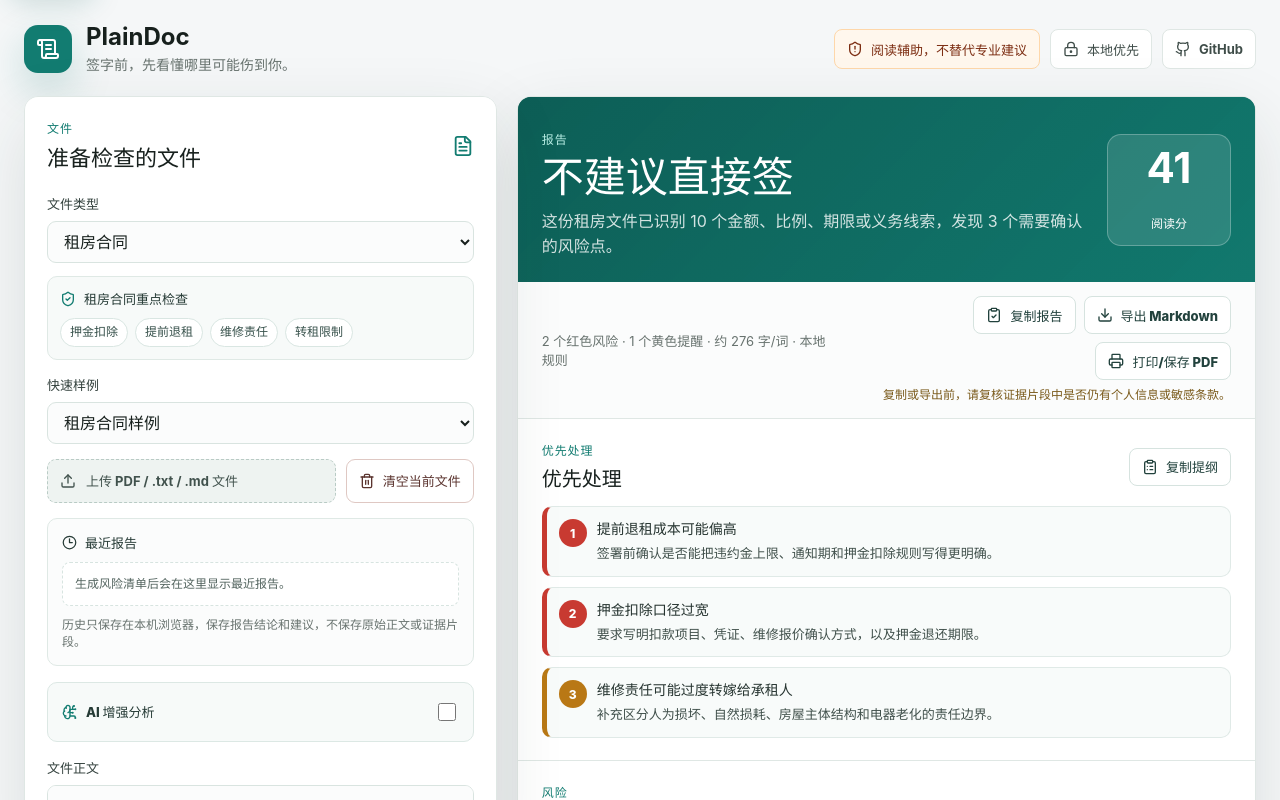
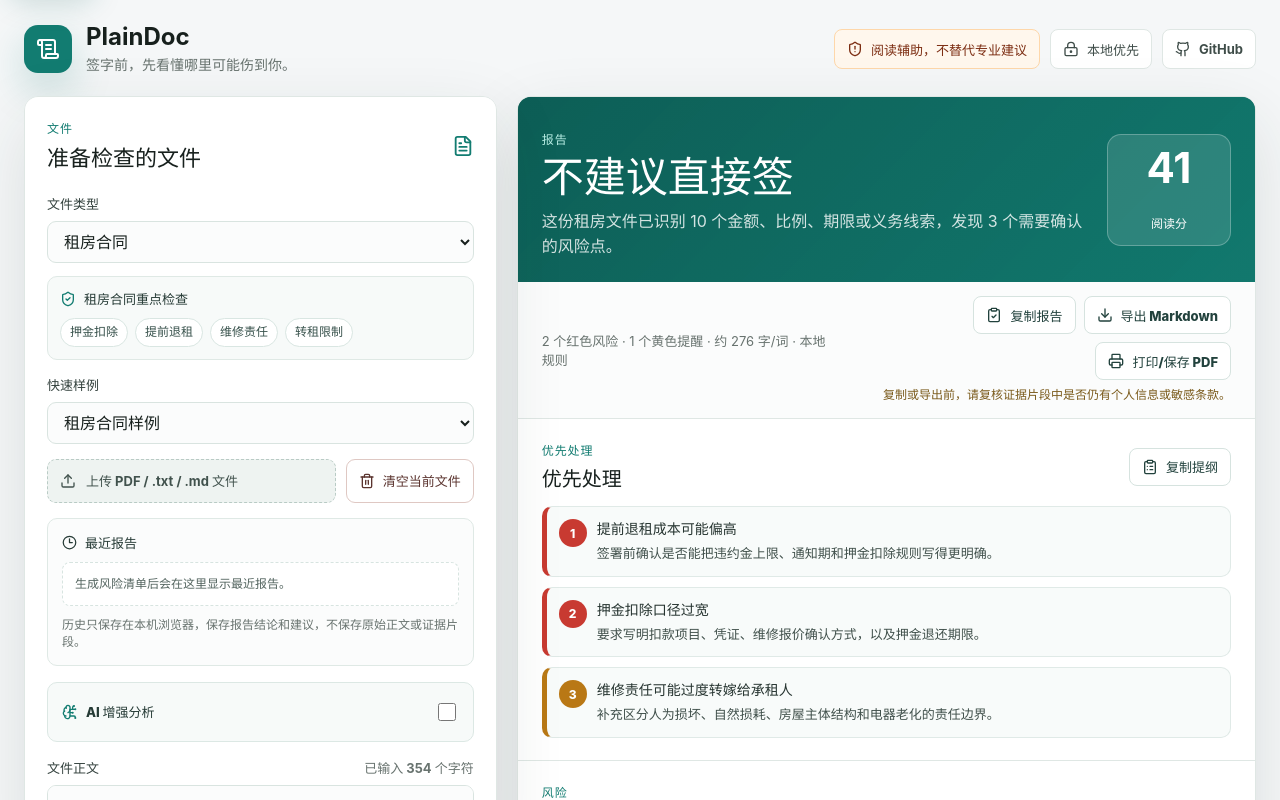
Before and after one commit to ppxu/plaindoc, a React (Vite) app: page / in a window 1280 px wide. Shown: the top 800 px of the page. Built offline with nearby package versions, Linux system fonts and the light colour scheme.

Commit message:
Show document input character count

```diff
--- a/src/components/DocumentInput.tsx
+++ b/src/components/DocumentInput.tsx
@@ -6,6 +6,7 @@ import { documentKindMeta, documentKindOptions } from "../data/documentKinds";
 import { ModelSettingsPanel } from "./ModelSettingsPanel";
 import { ReportHistory } from "./ReportHistory";
 import { detectSensitiveText, redactSensitiveText } from "../privacy/sensitiveText";
+import { formatDocumentInputStats } from "../state/documentInputStats";
 
 interface DocumentInputProps {
   text: string;
@@ -175,7 +176,10 @@ export function DocumentInput({
       />
 
       <label className="field text-field">
-        <span>文件正文</span>
+        <span className="field-label-row">
+          <span>文件正文</span>
+          <span className="field-meta">{formatDocumentInputStats(text)}</span>
+        </span>
         <textarea
           ref={textareaRef}
           value={text}
--- /dev/null
+++ b/src/state/documentInputStats.ts
@@ -0,0 +1,7 @@
+export function formatDocumentInputStats(text: string): string {
+  const characterCount = text.trim().length;
+  if (!characterCount) {
+    return "尚未输入正文";
+  }
+  return `已输入 ${characterCount} 个字符`;
+}
--- a/src/styles.css
+++ b/src/styles.css
@@ -309,6 +309,20 @@ a {
   font-weight: 750;
 }
 
+.field-label-row {
+  display: flex;
+  align-items: center;
+  justify-content: space-between;
+  gap: 12px;
+}
+
+.field span.field-meta {
+  color: var(--muted);
+  font-weight: 700;
+  text-align: right;
+  white-space: nowrap;
+}
+
 select,
 textarea,
 .compact-field input {
```
Also changed, not shown: 1 other file (tests, documents, lock files or other folders).
